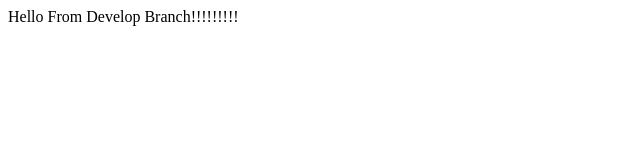
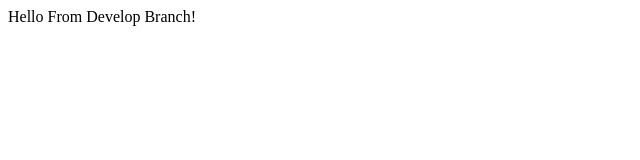
Before and after one commit to chris201222/docker-demo, a plain HTML site: page nginx/index.html in a window 1280 px wide. Shown: the full height of the page, 0-640 px from the left. Drawn offline with Linux system fonts and the light colour scheme.

Commit message:
Update index.html

```diff
--- a/nginx/index.html
+++ b/nginx/index.html
@@ -1 +1 @@
-<p> Hello From Develop Branch!!!!!!!!! </p>
+<p> Hello From Develop Branch! </p>
```
